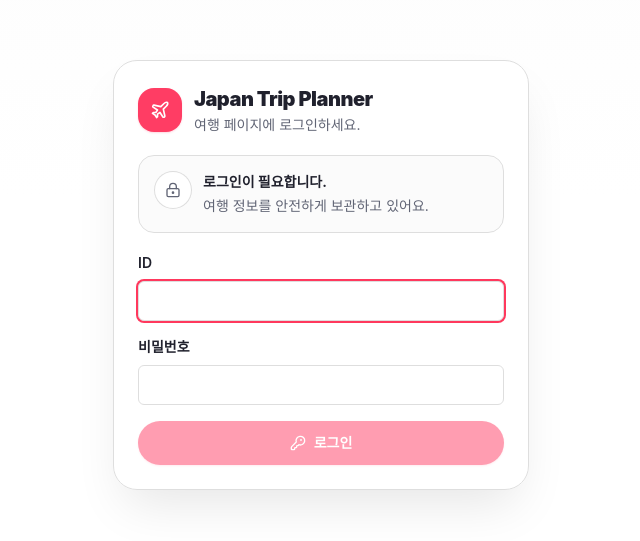
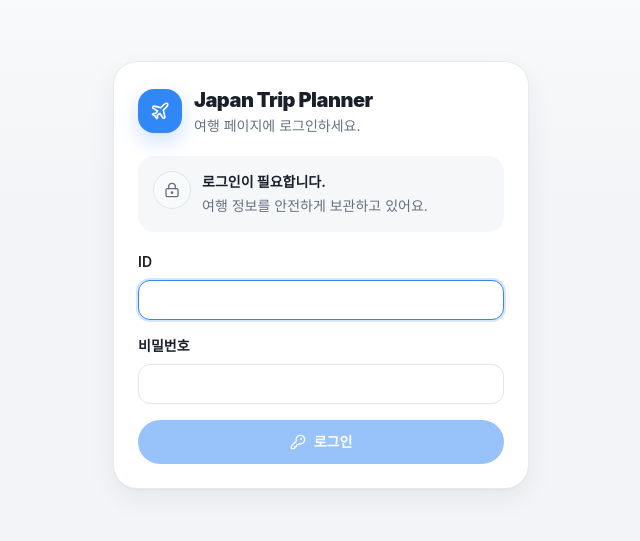
Before and after one commit to ark10806-2/TravelNode, a React (Vite) app in the folder frontend/: page / in a window 1280 px wide. Shown: the part 125-666 px from the top of the page, without its empty margins (319-959 px from the left). Built offline with nearby package versions, Linux system fonts and the light colour scheme; no server answers.

Commit message:
Apply Toss inspired visual system

```diff
--- a/frontend/src/components/auth/LoginPage.tsx
+++ b/frontend/src/components/auth/LoginPage.tsx
@@ -29,9 +29,9 @@ export function LoginPage({ onLogin }: LoginPageProps) {
 
   return (
     <main className="app-background grid min-h-[100dvh] place-items-center overflow-hidden px-4 py-8">
-      <section className="w-full max-w-[26rem] rounded-3xl border bg-background/90 p-5 shadow-2xl shadow-black/10 backdrop-blur sm:p-6">
+      <section className="toss-card w-full max-w-[calc(100vw-2rem)] rounded-3xl p-5 backdrop-blur sm:max-w-[26rem] sm:p-6">
         <div className="flex items-center gap-3">
-          <div className="grid h-11 w-11 place-items-center rounded-2xl bg-primary text-primary-foreground shadow-sm shadow-primary/20">
+          <div className="grid h-11 w-11 place-items-center rounded-2xl bg-primary text-primary-foreground shadow-[0_8px_20px_rgba(49,130,246,0.24)]">
             <Plane className="h-5 w-5" />
           </div>
           <div className="min-w-0">
@@ -40,7 +40,7 @@ export function LoginPage({ onLogin }: LoginPageProps) {
           </div>
         </div>
 
-        <div className="mt-5 rounded-2xl border bg-secondary/55 p-4">
+        <div className="mt-5 rounded-2xl bg-muted p-4">
           <div className="flex items-start gap-3">
             <div className="grid h-9 w-9 shrink-0 place-items-center rounded-full bg-background text-muted-foreground ring-1 ring-border">
               <LockKeyhole className="h-4 w-4" />
--- a/frontend/src/components/layout/ThemeToggle.tsx
+++ b/frontend/src/components/layout/ThemeToggle.tsx
@@ -15,7 +15,7 @@ const themeOptions = [
 
 export function ThemeToggle({ theme, onThemeChange }: ThemeToggleProps) {
   return (
-    <div className="grid shrink-0 grid-cols-3 gap-1 rounded-full border bg-secondary p-1" aria-label="테마 설정">
+    <div className="toss-segmented grid shrink-0 grid-cols-3 gap-1" aria-label="테마 설정">
       {themeOptions.map((option) => {
         const Icon = option.icon;
         const isActive = theme === option.value;
@@ -26,7 +26,7 @@ export function ThemeToggle({ theme, onThemeChange }: ThemeToggleProps) {
             type="button"
             variant="ghost"
             size="icon"
-            className={`h-8 w-8 rounded-full sm:h-8 sm:w-8 ${isActive ? 'bg-background text-foreground shadow-sm hover:bg-background' : ''}`}
+            className={`h-8 w-8 rounded-full sm:h-8 sm:w-8 ${isActive ? 'toss-segment-active hover:bg-white dark:hover:bg-secondary' : 'text-muted-foreground'}`}
             title={option.label}
             aria-label={option.label}
             aria-pressed={isActive}
--- a/frontend/src/components/place/AppHeader.tsx
+++ b/frontend/src/components/place/AppHeader.tsx
@@ -13,7 +13,7 @@ export function AppHeader({
   return (
     <header className="flex flex-col gap-3 pb-1 sm:gap-4 sm:pb-2 lg:flex-row lg:items-end lg:justify-between">
       <div className="max-w-2xl">
-        <p className="mb-2 inline-flex rounded-full bg-accent px-2.5 py-1 text-[11px] font-bold uppercase text-primary sm:mb-3 sm:px-3 sm:text-xs">
+        <p className="mb-2 inline-flex rounded-full bg-accent px-2.5 py-1 text-[11px] font-semibold uppercase text-primary sm:mb-3 sm:px-3 sm:text-xs">
           Places
         </p>
         <h1 className="text-2xl font-bold tracking-normal sm:text-5xl">일정 별 장소</h1>
--- a/frontend/src/components/place/MobilePlacesExplorer.tsx
+++ b/frontend/src/components/place/MobilePlacesExplorer.tsx
@@ -47,13 +47,13 @@ export function MobileScheduleDaySelector({ days, selectedDayId, onSelectDay }:
                   className={cn(
                     'grid min-w-[5.4rem] shrink-0 gap-0.5 rounded-xl border px-3 py-2 text-left transition',
                     isSelected
-                      ? 'border-primary bg-primary text-primary-foreground shadow-sm shadow-primary/20'
-                      : 'border-border bg-background text-foreground hover:border-primary/50'
+                      ? 'border-primary/20 bg-accent text-primary shadow-[0_1px_2px_rgba(0,27,55,0.04)]'
+                      : 'border-border bg-white text-foreground hover:border-primary/30 dark:bg-secondary/80'
                   )}
                   onClick={() => onSelectDay(day.id)}
                 >
                   <span className="text-sm font-extrabold">DAY-{index + 1}</span>
-                  <span className={cn('truncate text-[10px] font-semibold', isSelected ? 'text-primary-foreground/80' : 'text-muted-foreground')}>
+                  <span className={cn('truncate text-[10px] font-semibold', isSelected ? 'text-primary/70' : 'text-muted-foreground')}>
                     {dateLabel}
                   </span>
                 </button>
--- a/frontend/src/components/place/PlaceList.tsx
+++ b/frontend/src/components/place/PlaceList.tsx
@@ -215,11 +215,11 @@ function PlaceListHeader({
       {showActions ? (
         <div className="flex w-full min-w-0 flex-col gap-2 sm:w-auto sm:flex-row sm:items-center sm:flex-nowrap">
           {showViewModeToggle ? (
-            <div className="grid w-full min-w-0 grid-cols-2 overflow-hidden rounded-full border bg-secondary p-1 sm:w-56">
+            <div className="toss-segmented grid w-full min-w-0 grid-cols-2 overflow-hidden sm:w-56">
               <button
                 type="button"
                 className={`flex h-8 min-w-0 items-center justify-center gap-1.5 rounded-full px-2 text-xs font-semibold transition-colors sm:h-9 sm:px-3 sm:text-sm ${
-                  viewMode === 'table' ? 'bg-primary text-primary-foreground shadow-sm shadow-primary/20' : 'text-foreground hover:bg-background/60'
+                  viewMode === 'table' ? 'toss-segment-active' : 'text-muted-foreground hover:bg-white/70 hover:text-foreground dark:hover:bg-secondary/70'
                 }`}
                 onClick={() => onViewModeChange('table')}
               >
@@ -229,7 +229,7 @@ function PlaceListHeader({
               <button
                 type="button"
                 className={`flex h-8 min-w-0 items-center justify-center gap-1.5 rounded-full px-2 text-xs font-semibold transition-colors sm:h-9 sm:px-3 sm:text-sm ${
-                  viewMode === 'gallery' ? 'bg-primary text-primary-foreground shadow-sm shadow-primary/20' : 'text-foreground hover:bg-background/60'
+                  viewMode === 'gallery' ? 'toss-segment-active' : 'text-muted-foreground hover:bg-white/70 hover:text-foreground dark:hover:bg-secondary/70'
                 }`}
                 onClick={() => onViewModeChange('gallery')}
               >
--- a/frontend/src/components/schedule/SchedulePage.tsx
+++ b/frontend/src/components/schedule/SchedulePage.tsx
@@ -136,7 +136,7 @@ export function SchedulePage({ categories, places, isEditing, isDarkMode, photoC
     <PageContainer className="gap-4 px-3 py-4 sm:gap-6 sm:px-4 sm:py-5">
       <header className="flex flex-col gap-3 border-b border-border/70 pb-4 sm:gap-4 sm:pb-5 lg:flex-row lg:items-end lg:justify-between">
         <div>
-          <p className="mb-2 inline-flex rounded-full bg-accent px-2.5 py-1 text-[11px] font-bold uppercase text-primary sm:mb-3 sm:px-3 sm:text-xs">
+          <p className="mb-2 inline-flex rounded-full bg-accent px-2.5 py-1 text-[11px] font-semibold uppercase text-primary sm:mb-3 sm:px-3 sm:text-xs">
             Schedule
           </p>
           <h1 className="text-2xl font-bold tracking-normal sm:text-5xl">여행 일정</h1>
--- a/frontend/src/components/ui/badge.tsx
+++ b/frontend/src/components/ui/badge.tsx
@@ -3,13 +3,13 @@ import { cva, type VariantProps } from 'class-variance-authority';
 import { cn } from '@/lib/utils';
 
 const badgeVariants = cva(
-  'inline-flex h-6 items-center justify-center gap-1 whitespace-nowrap rounded-full border px-2.5 text-[11px] font-bold leading-none transition-colors',
+  'inline-flex h-6 items-center justify-center gap-1 whitespace-nowrap rounded-full border px-2.5 text-[11px] font-semibold leading-none transition-colors',
   {
     variants: {
       variant: {
         default: 'border-transparent bg-primary text-primary-foreground',
         secondary: 'border-transparent bg-secondary text-secondary-foreground',
-        outline: 'text-foreground',
+        outline: 'border-border/80 bg-white text-muted-foreground dark:bg-secondary/80',
         meal: 'border-amber-200 bg-amber-50 text-amber-900 dark:border-amber-900/60 dark:bg-amber-950/30 dark:text-amber-200',
         dessert: 'border-rose-200 bg-rose-50 text-rose-900 dark:border-rose-900/60 dark:bg-rose-950/35 dark:text-rose-200'
       }
--- a/frontend/src/components/ui/button.tsx
+++ b/frontend/src/components/ui/button.tsx
@@ -4,13 +4,13 @@ import { cva, type VariantProps } from 'class-variance-authority';
 import { cn } from '@/lib/utils';
 
 const buttonVariants = cva(
-  'inline-flex items-center justify-center gap-2 whitespace-nowrap rounded-md text-sm font-semibold transition-all focus-visible:outline-none focus-visible:ring-2 focus-visible:ring-ring disabled:pointer-events-none disabled:opacity-50',
+  'inline-flex items-center justify-center gap-2 whitespace-nowrap rounded-xl text-sm font-semibold transition-all duration-150 focus-visible:outline-none focus-visible:ring-2 focus-visible:ring-ring active:scale-[0.985] disabled:pointer-events-none disabled:opacity-50 disabled:active:scale-100',
   {
     variants: {
       variant: {
-        default: 'bg-primary text-primary-foreground shadow-sm shadow-primary/20 hover:bg-primary/90',
-        outline: 'border border-input bg-background hover:border-foreground/20 hover:bg-secondary',
-        ghost: 'hover:bg-secondary hover:text-foreground'
+        default: 'bg-primary text-primary-foreground shadow-none hover:bg-primary/90',
+        outline: 'border border-border/80 bg-white text-foreground shadow-[0_1px_2px_rgba(0,27,55,0.04)] hover:bg-muted dark:bg-secondary/80 dark:hover:bg-muted',
+        ghost: 'text-foreground hover:bg-muted hover:text-foreground'
       },
       size: {
         default: 'h-10 px-4 py-2',
--- a/frontend/src/constants/travel.ts
+++ b/frontend/src/constants/travel.ts
@@ -18,7 +18,7 @@ export const travelLabel: Record<TravelMode, string> = {
 };
 
 export const inputClass =
-  'h-10 w-full rounded-md border border-input bg-background px-3 text-sm outline-none ring-offset-background focus:ring-2 focus:ring-ring';
+  'h-10 w-full rounded-xl border border-input bg-white px-3 text-sm outline-none ring-offset-background transition focus:border-ring focus:ring-2 focus:ring-ring/20 dark:bg-secondary/80';
 
 export const textareaClass =
-  'min-h-20 w-full rounded-md border border-input bg-background px-3 py-2 text-sm outline-none ring-offset-background focus:ring-2 focus:ring-ring';
+  'min-h-20 w-full rounded-xl border border-input bg-white px-3 py-2 text-sm outline-none ring-offset-background transition focus:border-ring focus:ring-2 focus:ring-ring/20 dark:bg-secondary/80';
--- a/frontend/src/index.css
+++ b/frontend/src/index.css
@@ -4,40 +4,40 @@
 
 @layer base {
   :root {
-    --background: 0 0% 100%;
-    --foreground: 232 17% 15%;
-    --primary: 348 100% 62%;
+    --background: 210 20% 98%;
+    --foreground: 220 23% 13%;
+    --primary: 214 92% 58%;
     --primary-foreground: 0 0% 100%;
-    --secondary: 0 0% 97%;
-    --secondary-foreground: 232 17% 15%;
-    --muted: 0 0% 96%;
-    --muted-foreground: 230 9% 42%;
-    --accent: 0 0% 96%;
-    --accent-foreground: 232 17% 15%;
-    --destructive: 356 74% 47%;
+    --secondary: 216 20% 95%;
+    --secondary-foreground: 220 23% 13%;
+    --muted: 216 25% 97%;
+    --muted-foreground: 217 12% 45%;
+    --accent: 211 100% 96%;
+    --accent-foreground: 214 85% 42%;
+    --destructive: 356 78% 55%;
     --destructive-foreground: 0 0% 100%;
-    --border: 0 0% 87%;
-    --input: 0 0% 87%;
-    --ring: 349 100% 61%;
-    --radius: 0.5rem;
+    --border: 210 16% 90%;
+    --input: 210 16% 90%;
+    --ring: 214 92% 58%;
+    --radius: 0.875rem;
   }
 
   .dark {
-    --background: 240 8% 8%;
-    --foreground: 0 0% 94%;
-    --primary: 350 100% 68%;
-    --primary-foreground: 240 8% 8%;
-    --secondary: 240 7% 14%;
-    --secondary-foreground: 0 0% 94%;
-    --muted: 240 6% 16%;
-    --muted-foreground: 0 0% 66%;
-    --accent: 348 38% 19%;
-    --accent-foreground: 350 100% 88%;
-    --destructive: 356 72% 61%;
+    --background: 222 17% 8%;
+    --foreground: 210 20% 96%;
+    --primary: 214 100% 64%;
+    --primary-foreground: 222 17% 8%;
+    --secondary: 220 15% 14%;
+    --secondary-foreground: 210 20% 96%;
+    --muted: 220 14% 17%;
+    --muted-foreground: 213 12% 70%;
+    --accent: 215 38% 18%;
+    --accent-foreground: 214 100% 78%;
+    --destructive: 356 77% 64%;
     --destructive-foreground: 0 0% 100%;
-    --border: 240 6% 22%;
-    --input: 240 6% 22%;
-    --ring: 350 100% 68%;
+    --border: 219 13% 23%;
+    --input: 219 13% 23%;
+    --ring: 214 100% 64%;
   }
 
   * {
@@ -60,7 +60,7 @@
     margin: 0;
     min-width: 320px;
     font-family:
-      Inter, ui-sans-serif, system-ui, -apple-system, BlinkMacSystemFont, "Segoe UI", sans-serif;
+      Pretendard, Inter, ui-sans-serif, system-ui, -apple-system, BlinkMacSystemFont, "Apple SD Gothic Neo", "Segoe UI", sans-serif;
     text-rendering: optimizeLegibility;
   }
 }
@@ -68,22 +68,46 @@
 @layer components {
   .app-background {
     background:
-      linear-gradient(180deg, hsl(0 0% 99%) 0, hsl(var(--background)) 320px),
+      linear-gradient(180deg, hsl(210 20% 99%) 0, hsl(216 20% 96%) 320px),
       hsl(var(--background));
   }
 
   .dark .app-background {
     background:
-      linear-gradient(180deg, hsl(240 8% 11%) 0, hsl(var(--background)) 300px),
+      linear-gradient(180deg, hsl(220 16% 12%) 0, hsl(var(--background)) 300px),
       hsl(var(--background));
   }
 
   .soft-panel {
-    @apply border bg-background shadow-[0_14px_36px_rgba(15,23,42,0.06),0_4px_12px_rgba(15,23,42,0.04)];
+    @apply border border-border/80 bg-white shadow-[0_1px_2px_rgba(0,27,55,0.04),0_10px_28px_rgba(0,27,55,0.06)];
   }
 
   .dark .soft-panel {
-    @apply bg-secondary/80 shadow-[0_18px_44px_rgba(0,0,0,0.30)];
+    @apply border-border/70 bg-secondary/90 shadow-[0_1px_0_rgba(255,255,255,0.04),0_16px_36px_rgba(0,0,0,0.32)];
+  }
+
+  .toss-card {
+    @apply border border-border/80 bg-white shadow-[0_1px_2px_rgba(0,27,55,0.04),0_10px_28px_rgba(0,27,55,0.06)];
+  }
+
+  .dark .toss-card {
+    @apply border-border/70 bg-secondary/90 shadow-[0_1px_0_rgba(255,255,255,0.04),0_16px_36px_rgba(0,0,0,0.32)];
+  }
+
+  .toss-segmented {
+    @apply rounded-2xl border border-transparent bg-secondary p-1;
+  }
+
+  .dark .toss-segmented {
+    @apply bg-muted;
+  }
+
+  .toss-segment-active {
+    @apply bg-white text-primary shadow-[0_1px_2px_rgba(0,27,55,0.08),0_4px_12px_rgba(0,27,55,0.06)];
+  }
+
+  .dark .toss-segment-active {
+    @apply bg-secondary text-primary shadow-[0_1px_0_rgba(255,255,255,0.06)];
   }
 
   .gallery-slide-next {
```
Also changed, not shown: frontend/src/components/layout/AppTabs.tsx (+9 -9 lines).
